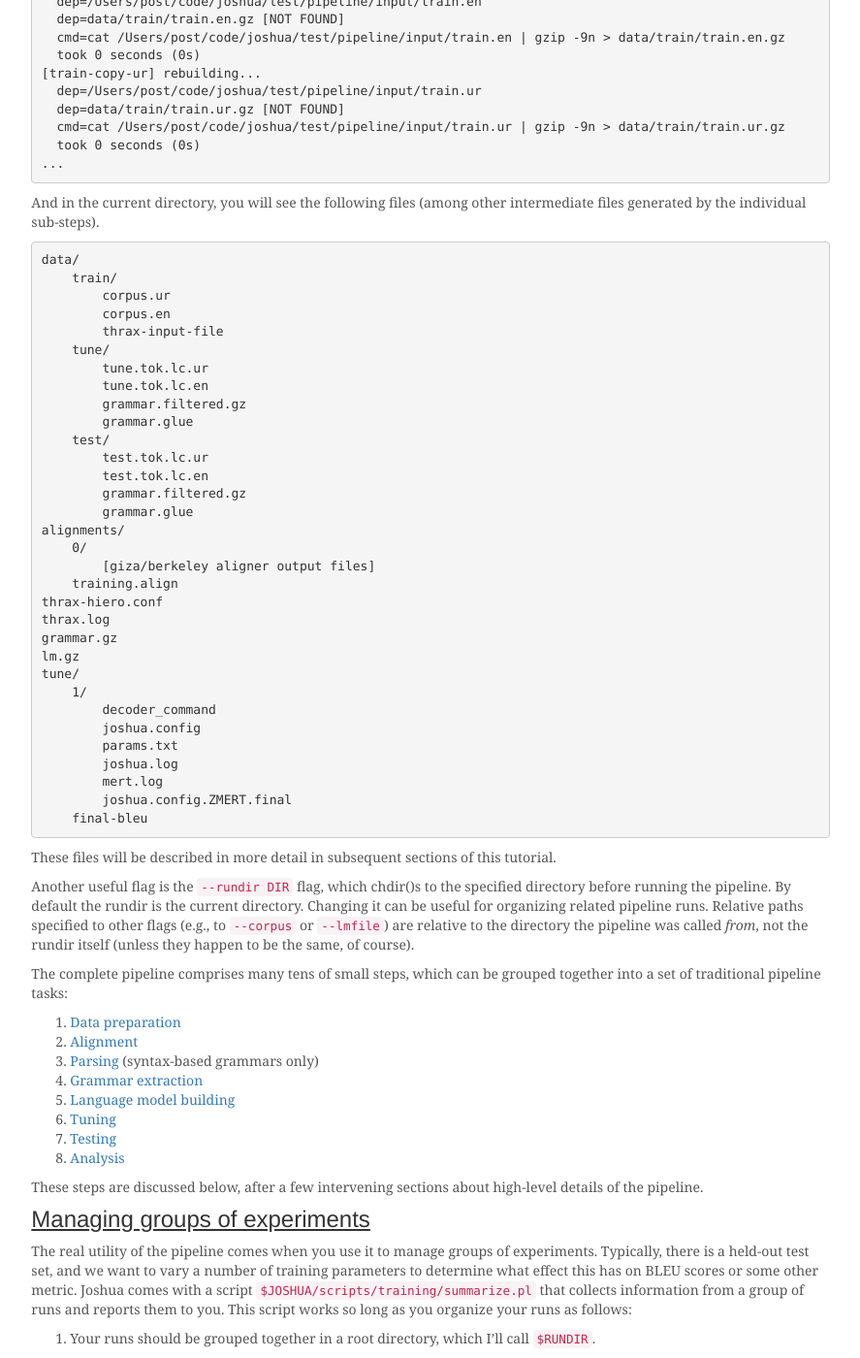
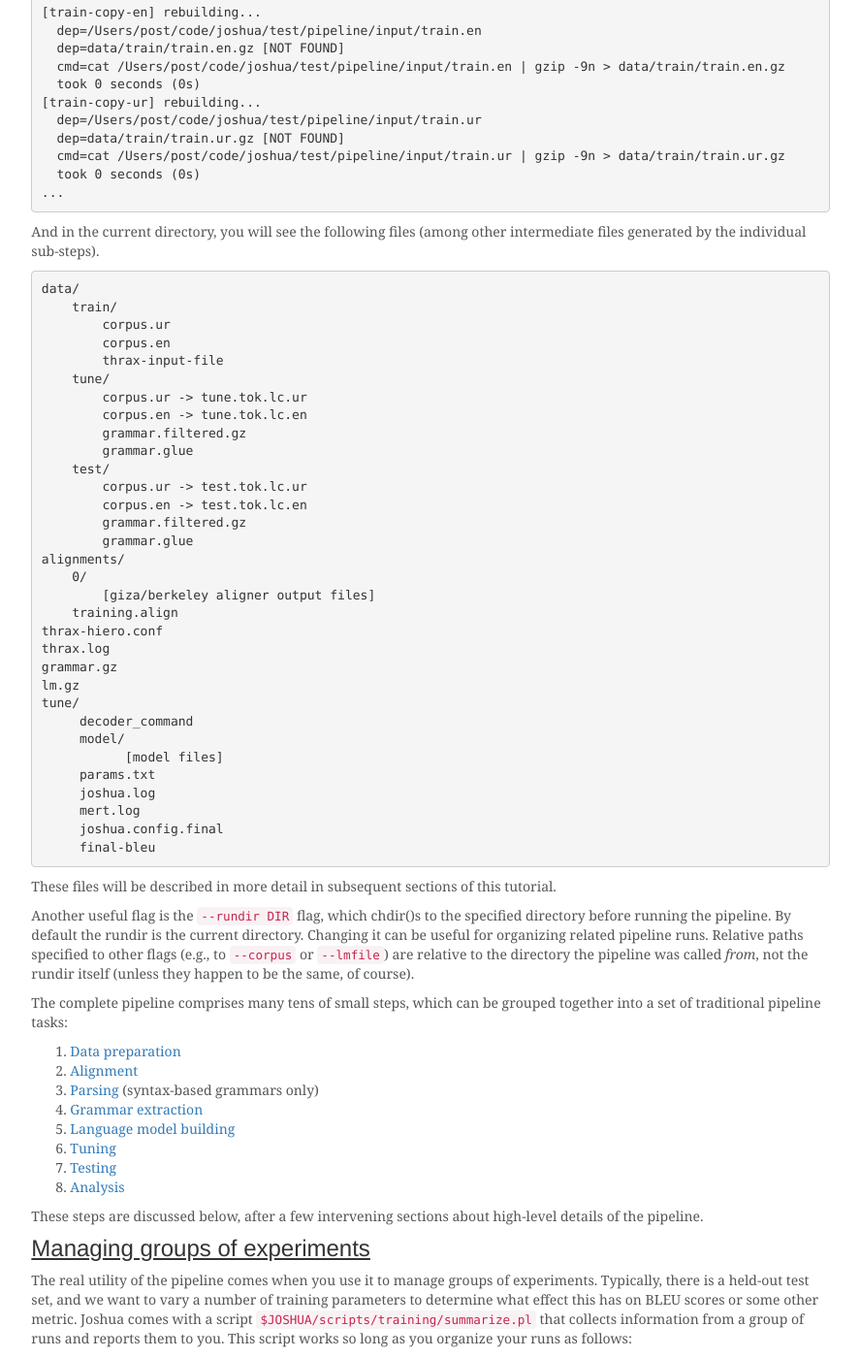
Before and after one commit to joshua-decoder/joshua-decoder.github.com, a Jekyll site: the page built from 6.0/pipeline.md, in a window 1280 px wide and 1400 px high, scrolled down 2249 px. Shown: the whole window at 97% size, without its empty margins (196-1083 px from the left). Built offline with Jekyll 4.4.1, drawn with Linux system fonts in a browser that asks for light colours; nearby versions of some CDN libraries; comment, search, counter and statistics services are not loaded; some of the changed text lies outside the part shown.

Commit message:
updated pipeline doc for 6.0.3 release

```diff
--- a/6.0/pipeline.md
+++ b/6.0/pipeline.md
@@ -3,6 +3,9 @@
 category: links
 title: The Joshua Pipeline
 ---
+
+*Please note that the Joshua 6.0.3 included some big changes to directory organization of the
+ pipeline's files.*
 
 This page describes the Joshua pipeline script, which manages the complexity of training and
 evaluating machine translation systems.  The pipeline eases the pain of two related tasks in
@@ -164,13 +167,13 @@
             corpus.en
             thrax-input-file
         tune/
-            tune.tok.lc.ur
-            tune.tok.lc.en
+            corpus.ur -> tune.tok.lc.ur
+            corpus.en -> tune.tok.lc.en
             grammar.filtered.gz
             grammar.glue
         test/
-            test.tok.lc.ur
-            test.tok.lc.en
+            corpus.ur -> test.tok.lc.ur
+            corpus.en -> test.tok.lc.en
             grammar.filtered.gz
             grammar.glue
     alignments/
@@ -182,14 +185,14 @@
     grammar.gz
     lm.gz
     tune/
-        1/
-            decoder_command
-            joshua.config
-            params.txt
-            joshua.log
-            mert.log
-            joshua.config.ZMERT.final
-        final-bleu
+         decoder_command
+         model/
+               [model files]
+         params.txt
+         joshua.log
+         mert.log
+         joshua.config.final
+         final-bleu
 
 These files will be described in more detail in subsequent sections of this tutorial.
 
@@ -554,17 +557,11 @@
 
 Two optimizers are provided with Joshua: MERT and PRO (`--tuner {mert,pro}`).  If Moses is
 installed, you can also use Cherry & Foster's k-best batch MIRA (`--tuner mira`, recommended).
-Tuning is run till convergence in the `$RUNDIR/tune/N` directory, where N is the tuning instance.
-By default, tuning is run just once, but the pipeline supports running the optimizer an arbitrary
-number of times due to [recent work](http://www.youtube.com/watch?v=BOa3XDkgf0Y) pointing out the
-variance of tuning procedures in machine translation, in particular MERT.  This can be activated
-with `--optimizer-runs N`.  Each run can be found in a directory `$RUNDIR/tune/N`.
+Tuning is run till convergence in the `$RUNDIR/tune` directory.
 
 When tuning is finished, each final configuration file can be found at either
 
-    $RUNDIR/tune/N/joshua.config.final
-
-where N varies from 1..`--optimizer-runs`.
+    $RUNDIR/tune/joshua.config.final
 
 ## <a id="testing" /> 7. Testing
 
--- a/_data/joshua.yaml
+++ b/_data/joshua.yaml
@@ -1,2 +1,2 @@
-release_version: 6.0.2
-release_date: April 10, 2015
+release_version: 6.0.3
+release_date: June 1, 2015
```
Also changed, not shown: other parts of 6.0/pipeline.md (+0 -5 lines).
